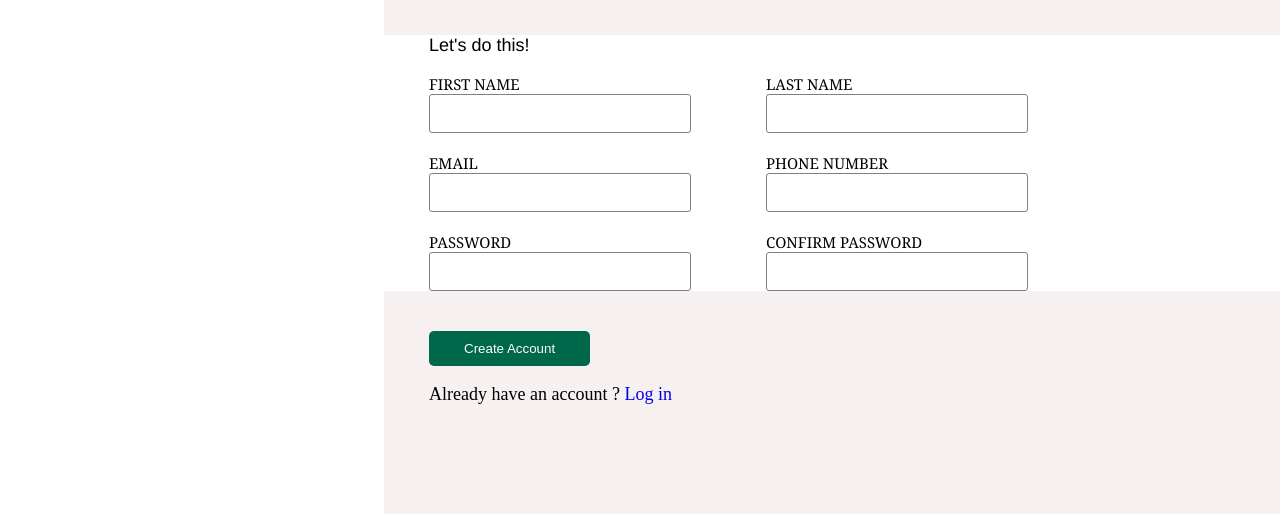
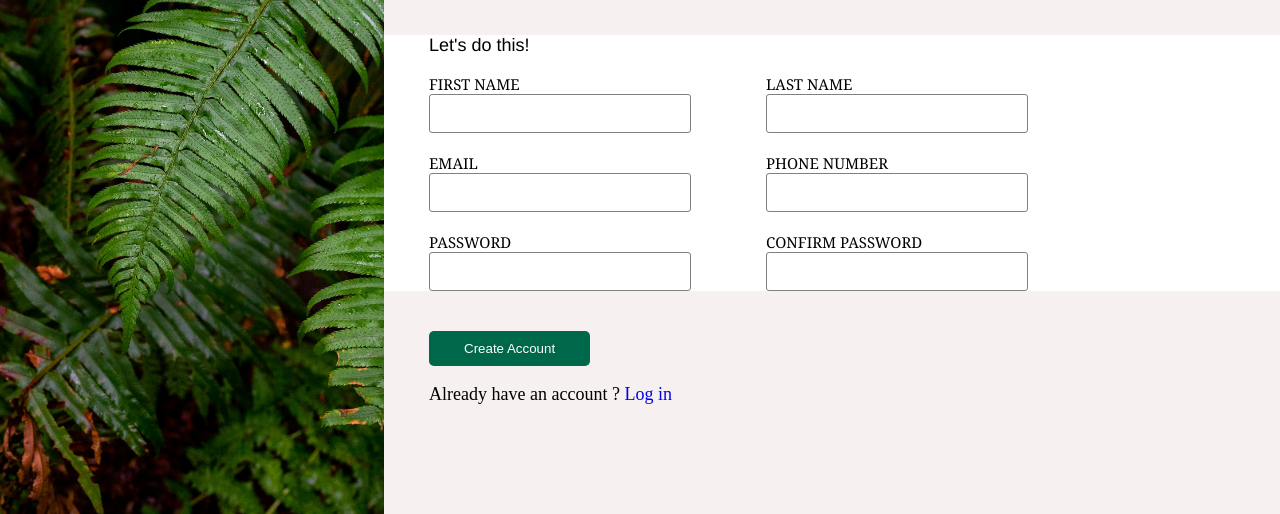
Before and after one commit to CHIJIUBA/odin_form, a plain HTML site: page index.html in a window 1280 px wide. Shown: the part 286-800 px from the top of the page. Drawn offline with Linux system fonts and the light colour scheme.

Commit message:
changed the url of the BG image on the css file

```diff
--- a/include/form.css
+++ b/include/form.css
@@ -18,7 +18,7 @@ body {
 }
 
 .logo {
-    background-image: url('../static/halie-west.jpg');
+    background-image: url('halie-west.jpg');
     background-size: cover;
     height: 100vh;
     width: 30vw;
```
